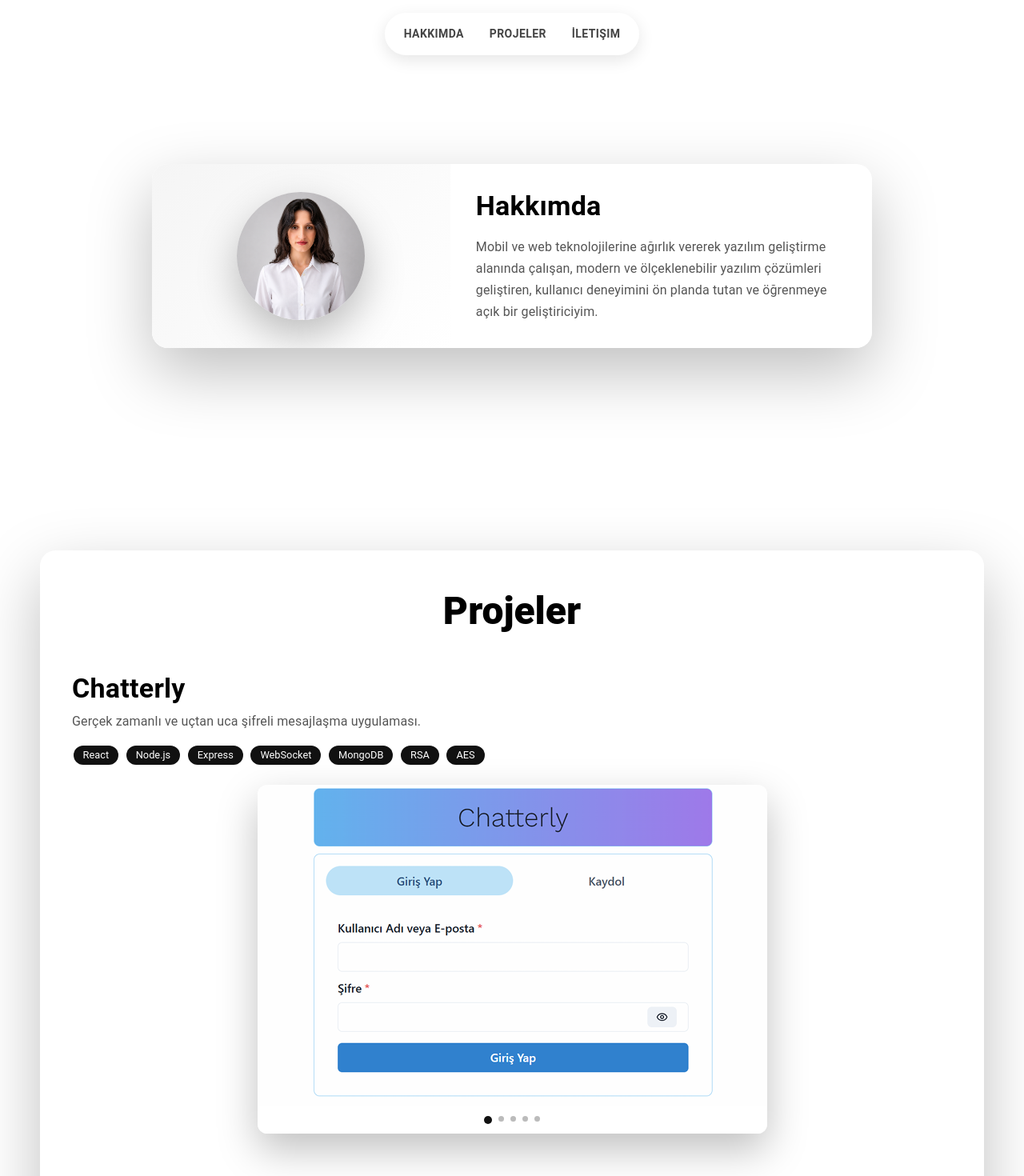
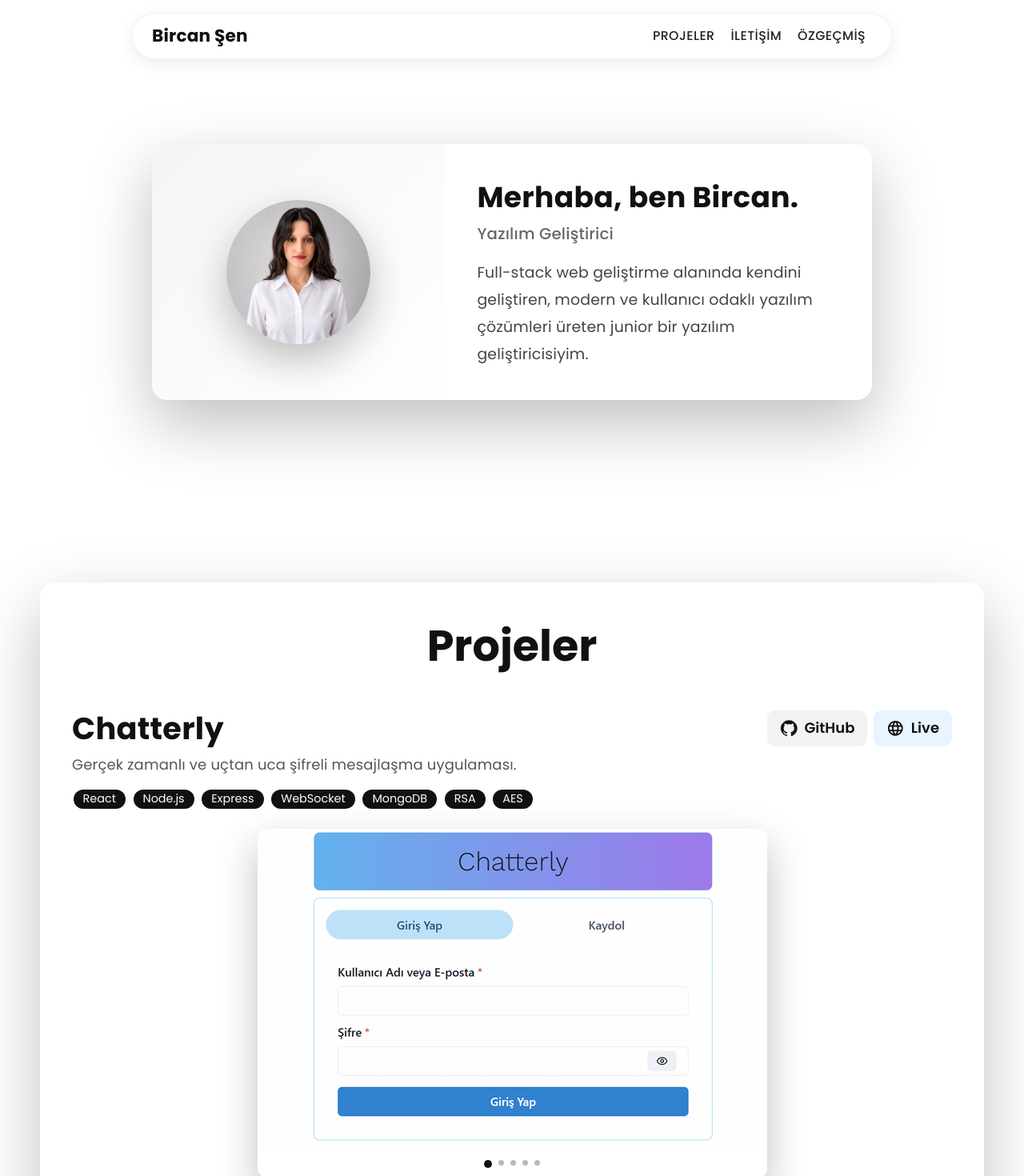
Before and after one commit to bircansen/portfolio, a React (Vite) app: page / in a window 1280 px wide. Shown: the top 1470 px of the page at 80% size. Built offline with nearby package versions, Linux system fonts and the light colour scheme.

Commit message:
refactor: update navbar and about

```diff
--- a/package.json
+++ b/package.json
@@ -14,6 +14,7 @@
     "@emotion/styled": "^11.14.1",
     "@mui/icons-material": "^9.1.1",
     "@mui/material": "^9.1.1",
+    "framer-motion": "^12.40.0",
     "react": "^18.3.1",
     "react-dom": "^18.3.1",
     "react-scroll": "^1.9.3",
--- a/src/App.css
+++ b/src/App.css
@@ -2,7 +2,6 @@ html, body {
   margin: 0;
   padding: 0;
   overflow-x: hidden;
-  font-family: Arial, sans-serif;
 }
 
 /* ROOT artık layout bozmayacak */
--- a/src/components/About.jsx
+++ b/src/components/About.jsx
@@ -2,9 +2,36 @@ import { Typography, Avatar, Box } from "@mui/material";
 import { useEffect, useRef, useState } from "react";
 import me from "../photos/me.png";
 
+function useTypingEffect(text, speed = 60, start = false) {
+  const [displayed, setDisplayed] = useState("");
+
+  useEffect(() => {
+    if (!start) return;
+
+    let i = 0;
+    setDisplayed("");
+
+    const interval = setInterval(() => {
+      setDisplayed(text.slice(0, i + 1));
+      i++;
+
+      if (i >= text.length) {
+        clearInterval(interval);
+      }
+    }, speed);
+
+    return () => clearInterval(interval);
+  }, [text, speed, start]);
+
+  return displayed;
+}
+
 export default function About() {
   const [open, setOpen] = useState(false);
   const ref = useRef(null);
+
+  const introText = "Merhaba, ben Bircan.";
+  const typedIntro = useTypingEffect(introText, 60, open);
 
   useEffect(() => {
     let timer;
@@ -12,9 +39,7 @@ export default function About() {
     const observer = new IntersectionObserver(
       ([entry]) => {
         if (entry.isIntersecting) {
-          timer = setTimeout(() => {
-            setOpen(true);
-          }, 250);
+          timer = setTimeout(() => setOpen(true), 250);
         } else {
           setOpen(false);
           clearTimeout(timer);
@@ -35,14 +60,13 @@ export default function About() {
     <Box
       ref={ref}
       sx={{
-        minHeight: "60vh",
+        minHeight: "65vh",
         display: "flex",
         justifyContent: "center",
         alignItems: "center",
         px: 3,
       }}
     >
-      {/* PANEL (KART HİSSİ AMA FULL MODERN) */}
       <Box
         sx={{
           width: "100%",
@@ -50,20 +74,16 @@ export default function About() {
           display: "flex",
           overflow: "hidden",
           borderRadius: 5,
-
-          // soft glass shadow
           boxShadow: open
             ? "0 30px 80px rgba(0,0,0,0.25)"
             : "0 10px 30px rgba(0,0,0,0.1)",
-
           transition: "0.6s cubic-bezier(0.22, 1, 0.36, 1)",
-
           flexDirection: { xs: "column", md: "row" },
-          background: "rgba(255,255,255,0.6)",
+          background: "rgba(255,255,255,0.7)",
           backdropFilter: "blur(10px)",
         }}
       >
-        {/* LEFT SIDE - AVATAR */}
+        {/* LEFT */}
         <Box
           sx={{
             flex: 1,
@@ -72,46 +92,66 @@ export default function About() {
             alignItems: "center",
             p: 4,
             background: "linear-gradient(135deg, #f5f5f5, #ffffff)",
-            transition: "0.6s",
           }}
         >
           <Avatar
             src={me}
             sx={{
-              width: 160,
-              height: 160,
+              width: 180,
+              height: 180,
               transition: "0.8s cubic-bezier(0.22, 1, 0.36, 1)",
-              transform: open
-                ? "scale(1)"
-                : "scale(0.9)",
+              transform: open ? "scale(1)" : "scale(0.9)",
               boxShadow: "0 20px 50px rgba(0,0,0,0.25)",
             }}
           />
         </Box>
 
-        {/* RIGHT SIDE - TEXT */}
+        {/* RIGHT */}
         <Box
           sx={{
             flex: 1.5,
-            p: 4,
+            p: 5,
             display: "flex",
             flexDirection: "column",
             justifyContent: "center",
-
             opacity: open ? 1 : 0,
-            transform: open
-              ? "translateX(0)"
-              : "translateX(30px)",
-
+            transform: open ? "translateX(0)" : "translateX(30px)",
             transition: "0.9s cubic-bezier(0.22, 1, 0.36, 1)",
           }}
         >
-          <Typography variant="h4" sx={{ fontWeight: 700, mb: 2 }}>
-            Hakkımda
+          {/* TEK SATIR TYPEWRITER */}
+          <Typography
+            sx={{
+              fontSize: "2rem",
+              fontWeight: 800,
+              mb: 0.5,
+              color: "#111",
+              whiteSpace: "nowrap",   // 🔥 TEK SATIR
+              overflow: "hidden",
+            }}
+          >
+            {typedIntro}
           </Typography>
 
-          <Typography sx={{ color: "#555", lineHeight: 1.7 }}>
-            Mobil ve web teknolojilerine ağırlık vererek yazılım geliştirme alanında çalışan, modern ve ölçeklenebilir yazılım çözümleri geliştiren, kullanıcı deneyimini ön planda tutan ve öğrenmeye açık bir geliştiriciyim.
+          <Typography
+            sx={{
+              fontSize: "1.1rem",
+              fontWeight: 500,
+              color: "#666",
+              mb: 2,
+            }}
+          >
+            Yazılım Geliştirici
+          </Typography>
+
+          <Typography
+            sx={{
+              fontSize: "1.05rem",
+              color: "#444",
+              lineHeight: 1.8,
+            }}
+          >
+            Full-stack web geliştirme alanında kendini geliştiren, modern ve kullanıcı odaklı yazılım çözümleri üreten junior bir yazılım geliştiricisiyim.
           </Typography>
         </Box>
       </Box>
--- a/src/components/Navbar.jsx
+++ b/src/components/Navbar.jsx
@@ -1,63 +1,115 @@
-// components/Navbar.jsx
-import { AppBar, Toolbar, Button, Box } from "@mui/material";
+import { AppBar, Box, Button, Typography } from "@mui/material";
 import { Link } from "react-scroll";
+import { useEffect, useState } from "react";
+
+import cv from "../assets/cv.pdf"; // 🔥 DOĞRU PDF IMPORT
 
 export default function Navbar() {
+  const [scrolled, setScrolled] = useState(false);
+
+  useEffect(() => {
+    const handleScroll = () => setScrolled(window.scrollY > 80);
+
+    window.addEventListener("scroll", handleScroll);
+    return () => window.removeEventListener("scroll", handleScroll);
+  }, []);
+
   const menu = [
-    { id: "about", label: "Hakkımda" },
-    { id: "projects", label: "Projeler" },
-    { id: "contact", label: "İletişim" },
+    { id: "projects", label: "PROJELER" },
+    { id: "contact", label: "İLETİŞİM" },
   ];
+
+  // 🔥 PDF AÇMA (DOĞRU YÖNTEM)
+  const openCV = () => {
+    window.open(cv, "_blank");
+  };
 
   return (
     <AppBar
       position="fixed"
       elevation={0}
+      sx={{ background: "transparent", boxShadow: "none" }}
+    >
+      <Box
         sx={{
-        background: "transparent",
-        boxShadow: "none",
-        mt: 2,
+          position: "fixed",
+          top: scrolled ? 8 : 16,
+          left: "50%",
+          transform: "translateX(-50%)",
+          zIndex: 1300,
         }}
       >
-      <Box sx={{ width: "100%", display: "flex", justifyContent: "center" }}>
         <Box
           sx={{
-            background: "#fff",
-            borderRadius: "50px",
-            boxShadow: "0 6px 20px rgba(0,0,0,0.1)",
-            px: 2,
-            py: 1,
             display: "flex",
-            gap: 2,
+            alignItems: "center",
+            justifyContent: "space-between",
+
+            width: scrolled ? "min(760px, 94vw)" : "min(900px, 92vw)",
+
+            px: scrolled ? 2 : 3,
+            py: scrolled ? 0.6 : 1,
+
+            borderRadius: "999px",
+
+            background: scrolled
+              ? "rgba(255,255,255,0.94)"
+              : "rgba(255,255,255,0.85)",
+
+            backdropFilter: "blur(18px)",
+            border: "1px solid rgba(0,0,0,0.05)",
+
+            boxShadow: scrolled
+              ? "0 14px 40px rgba(0,0,0,0.22)"
+              : "0 6px 20px rgba(0,0,0,0.08)",
+
+            transition: "all 0.3s ease",
+          }}
+        >
+          {/* SOL → ABOUT */}
+          <Link to="about" smooth duration={600} offset={-90}>
+            <Typography
+              sx={{
+                fontWeight: 800,
+                fontSize: { xs: "1rem", md: "1.2rem" },
+                cursor: "pointer",
+                color: "#111",
+              }}
+            >
+              Bircan Şen
+            </Typography>
+          </Link>
+
+          {/* SAĞ MENU */}
+          <Box
+            sx={{
+              display: "flex",
+              alignItems: "center",
+              gap: scrolled ? 0.2 : 0.5,
             }}
           >
             {menu.map((item) => (
               <Link
                 key={item.id}
                 to={item.id}
-              smooth={true}
-              duration={500}
-              spy={true}
-              offset={-80}
+                smooth
+                duration={600}
+                offset={-90}
               >
-              <Button
-                sx={{
-                  color: "#444",
-                  fontWeight: 600,
-                  borderRadius: "20px",
-                  "&:hover": {
-                    background: "#f2f2f2",
-                  },
-                  "&.active": {
-                    background: "#1976d2",
-                    color: "#fff",
-                  },
-                }}
-              >
+                <Button sx={{ color: "#222", textTransform: "none" }}>
                   {item.label}
                 </Button>
               </Link>
             ))}
+
+            {/* ÖZGEÇMİŞ (PDF) */}
+            <Button
+              onClick={openCV}
+              sx={{ color: "#222", textTransform: "none" }}
+            >
+              ÖZGEÇMİŞ
+            </Button>
+          </Box>
         </Box>
       </Box>
     </AppBar>
--- a/src/components/Projects.jsx
+++ b/src/components/Projects.jsx
@@ -1,5 +1,7 @@
 import { Box, Typography, Chip, Stack, Modal } from "@mui/material";
 import { useEffect, useRef, useState } from "react";
+import GitHubIcon from "@mui/icons-material/GitHub";
+import LanguageIcon from "@mui/icons-material/Language";
 
 import chatterly1 from "../photos/chatterly1.png";
 import chatterly2 from "../photos/chatterly2.png";
@@ -23,7 +25,6 @@ export default function Projects() {
   const [dragStartX, setDragStartX] = useState(null);
   const [openImg, setOpenImg] = useState(null);
 
-  // 🔥 per-card animation
   const [visibleCards, setVisibleCards] = useState({});
   const cardRefs = useRef({});
 
@@ -38,15 +39,13 @@ export default function Projects() {
               ...prev,
               [index]: true,
             }));
-          } else {
-            setVisibleCards((prev) => ({
-              ...prev,
-              [index]: false,
-            }));
           }
         });
       },
-      { threshold: 0.25 }
+      {
+        threshold: 0.15,
+        rootMargin: "-80px 0px -50px 0px",
+      }
     );
 
     Object.values(cardRefs.current).forEach((el) => {
@@ -59,28 +58,32 @@ export default function Projects() {
   const projects = [
     {
       title: "Chatterly",
-      desc:
-        "Gerçek zamanlı ve uçtan uca şifreli mesajlaşma uygulaması.",
+      desc: "Gerçek zamanlı ve uçtan uca şifreli mesajlaşma uygulaması.",
       tech: {
         core: ["React", "Node.js", "Express", "WebSocket", "MongoDB", "RSA", "AES"],
       },
       slides: [chatterly1, chatterly2, chatterly3, chatterly4, chatterly5],
+      github: "https://github.com/bircansen/chat-app.git",
+      live: "https://chatterly-lrhs.onrender.com/chats",
     },
     {
       title: "Görev Takip Uygulaması",
-      desc: "Görev yönetim sistemi.",
+      desc: "Görev ekleme, görev atama ve bu işlemleri güncelleme özelliği bulunan görev takip uygulaması.",
       tech: {
         core: ["React", "ASP.NET Core Web API", "EF Core", "MySQL"],
       },
       slides: [gt1, gt2, gt3],
+      github: "https://github.com/bircansen/task-mini-app.git",
     },
     {
       title: "Shopora",
-      desc: "E-ticaret uygulaması (ürün, sepet, favori).",
+      desc:
+        "Ürün arama ve filtreleme, favori ve sepet yönetimi ile kullanıcı profil işlemlerini içeren bir e-ticaret web uygulaması.",
       tech: {
         core: ["React", "Redux", "Express", "MongoDB", "Formik", "Yup"],
       },
       slides: [ec1, ec2, ec3, ec4, ec5, ec6],
+      github: "https://github.com/bircansen/shopora.git",
     },
   ];
 
@@ -154,32 +157,87 @@ export default function Projects() {
               ref={(el) => (cardRefs.current[i] = el)}
               sx={{
                 mb: 14,
-
                 opacity: isVisible ? 1 : 0,
-                transform: isVisible
-                  ? "translateY(0)"
-                  : "translateY(40px)",
-
+                transform: isVisible ? "translateY(0)" : "translateY(40px)",
                 transition: "0.8s cubic-bezier(0.22, 1, 0.36, 1)",
               }}
             >
-              <Typography variant="h4" sx={{ fontWeight: 700 }}>
-                {project.title}
-              </Typography>
+              {/* TITLE + LINKS */}
+              <Box
+                sx={{
+                  display: "flex",
+                  justifyContent: "space-between",
+                  alignItems: "center",
+                }}
+              >
+                <Typography variant="h4" sx={{ fontWeight: 700 }}>
+                  {project.title}
+                </Typography>
+
+                <Box sx={{ display: "flex", gap: 1 }}>
+                  <Box
+                    component="a"
+                    href={project.github}
+                    target="_blank"
+                    rel="noopener noreferrer"
+                    sx={{
+                      display: "flex",
+                      alignItems: "center",
+                      gap: 1,
+                      textDecoration: "none",
+                      color: "#111",
+                      fontWeight: 600,
+                      px: 2,
+                      py: 1,
+                      borderRadius: "10px",
+                      background: "#f2f2f2",
+                      transition: "0.2s",
+                      "&:hover": {
+                        background: "#e6e6e6",
+                        transform: "translateY(-2px)",
+                      },
+                    }}
+                  >
+                    <GitHubIcon fontSize="small" />
+                    GitHub
+                  </Box>
+
+                  {project.live && (
+                    <Box
+                      component="a"
+                      href={project.live}
+                      target="_blank"
+                      rel="noopener noreferrer"
+                      sx={{
+                        display: "flex",
+                        alignItems: "center",
+                        gap: 1,
+                        textDecoration: "none",
+                        color: "#111",
+                        fontWeight: 600,
+                        px: 2,
+                        py: 1,
+                        borderRadius: "10px",
+                        background: "#e8f4ff",
+                        transition: "0.2s",
+                        "&:hover": {
+                          background: "#d6ecff",
+                          transform: "translateY(-2px)",
+                        },
+                      }}
+                    >
+                      <LanguageIcon fontSize="small" />
+                      Live
+                    </Box>
+                  )}
+                </Box>
+              </Box>
 
               <Typography sx={{ color: "#555", mt: 1, mb: 2, maxWidth: 650 }}>
                 {project.desc}
               </Typography>
 
-              {/* TECH */}
-              <Stack
-                direction="row"
-                sx={{
-                  flexWrap: "wrap",
-                  gap: { xs: 0.6, sm: 0.8 },
-                  mb: 3,
-                }}
-              >
+              <Stack direction="row" sx={{ flexWrap: "wrap", gap: 0.8, mb: 3 }}>
                 {project.tech.core.map((t, i2) => (
                   <Chip
                     key={i2}
@@ -190,7 +248,7 @@ export default function Projects() {
                       color: "#fff",
                       m: 0.2,
                       px: 0.5,
-                      fontSize: { xs: "0.7rem", sm: "0.8rem" },
+                      fontSize: "0.8rem",
                       transition: "0.25s",
                       "&:hover": {
                         transform: "translateY(-2px)",
@@ -201,119 +259,34 @@ export default function Projects() {
                 ))}
               </Stack>
 
-              {/* SLIDER */}
-              <Box
-                sx={{ display: "flex", justifyContent: "center" }}
-                onMouseDown={handleDragStart}
-                onMouseUp={(e) => handleDragEnd(e, i)}
-                onTouchStart={handleDragStart}
-                onTouchEnd={(e) => handleDragEnd(e, i)}
-              >
+              <Box sx={{ display: "flex", justifyContent: "center" }}>
                 <Box
                   sx={{
                     boxShadow: "0 20px 50px rgba(0,0,0,0.25)",
                     borderRadius: "12px",
                     overflow: "hidden",
                     background: "#fff",
-
-                    "&:hover .arrow": {
-                      opacity: 1,
-                      transform: "translateY(-50%) scale(1)",
-                    },
                   }}
                 >
-                  {/* IMAGE WRAPPER */}
                   <Box sx={{ position: "relative" }}>
-                    <Box
-                      onClick={() => prev(i)}
-                      sx={{
-                        position: "absolute",
-                        left: 0,
-                        top: 0,
-                        width: "50%",
-                        height: "100%",
-                        zIndex: 2,
-                      }}
-                    />
-
-                    <Box
-                      onClick={() => next(i)}
-                      sx={{
-                        position: "absolute",
-                        right: 0,
-                        top: 0,
-                        width: "50%",
-                        height: "100%",
-                        zIndex: 2,
-                      }}
-                    />
-
-                    <Box
-                      className="arrow"
-                      onClick={() => prev(i)}
-                      sx={{
-                        position: "absolute",
-                        left: 10,
-                        top: "50%",
-                        transform: "translateY(-50%) scale(0.8)",
-                        width: 38,
-                        height: 38,
-                        borderRadius: "50%",
-                        background: "rgba(0,0,0,0.5)",
-                        color: "#fff",
-                        display: "flex",
-                        alignItems: "center",
-                        justifyContent: "center",
-                        cursor: "pointer",
-                        opacity: 0,
-                        transition: "0.25s",
-                        zIndex: 3,
-                        fontSize: "18px",
-                      }}
-                    >
-                      ‹
-                    </Box>
-
-                    <Box
-                      className="arrow"
-                      onClick={() => next(i)}
-                      sx={{
-                        position: "absolute",
-                        right: 10,
-                        top: "50%",
-                        transform: "translateY(-50%) scale(0.8)",
-                        width: 38,
-                        height: 38,
-                        borderRadius: "50%",
-                        background: "rgba(0,0,0,0.5)",
-                        color: "#fff",
-                        display: "flex",
-                        alignItems: "center",
-                        justifyContent: "center",
-                        cursor: "pointer",
-                        opacity: 0,
-                        transition: "0.25s",
-                        zIndex: 3,
-                        fontSize: "18px",
-                      }}
-                    >
-                      ›
-                    </Box>
+                    <Box onClick={() => prev(i)} sx={{ position: "absolute", left: 0, top: 0, width: "50%", height: "100%", zIndex: 2 }} />
+                    <Box onClick={() => next(i)} sx={{ position: "absolute", right: 0, top: 0, width: "50%", height: "100%", zIndex: 2 }} />
 
                     <img
                       src={current}
                       onClick={() => setOpenImg(current)}
                       draggable={false}
                       style={{
+                        width: "100%",
                         maxWidth: "75vw",
                         maxHeight: "70vh",
                         display: "block",
                         cursor: "zoom-in",
+                        willChange: "transform",
                       }}
                     />
                   </Box>
 
-                  {/* DOTS */}
                   <Box
                     sx={{
                       display: "flex",
@@ -334,7 +307,6 @@ export default function Projects() {
                           background: idx2 === idx ? "#111" : "#bbb",
                           cursor: "pointer",
                           transition: "0.2s",
-                          "&:hover": { transform: "scale(1.3)" },
                         }}
                       />
                     ))}
@@ -346,7 +318,6 @@ export default function Projects() {
         })}
       </Box>
 
-      {/* MODAL */}
       <Modal open={!!openImg} onClose={() => setOpenImg(null)}>
         <Box
           onClick={() => setOpenImg(null)}
--- a/src/index.css
+++ b/src/index.css
@@ -1,6 +1,16 @@
+@import url('https://fonts.googleapis.com/css2?family=Poppins:wght@300;400;500;600;700&display=swap');
+
 html, body {
   margin: 0;
   padding: 0;
   overflow-x: hidden;
-  font-family: Arial, sans-serif;
+  font-family: "Poppins", sans-serif;
+  font-size: 18px;
+  line-height: 1.6;
+  color: #111;
 }
+
+/* MUI dahil HER ŞEY */
+* {
+  font-family: "Poppins", sans-serif !important;
+}
```
Also changed, not shown: 2 other files (tests, documents, lock files or other folders). Lines whose indentation alone changed are shown as unchanged.
